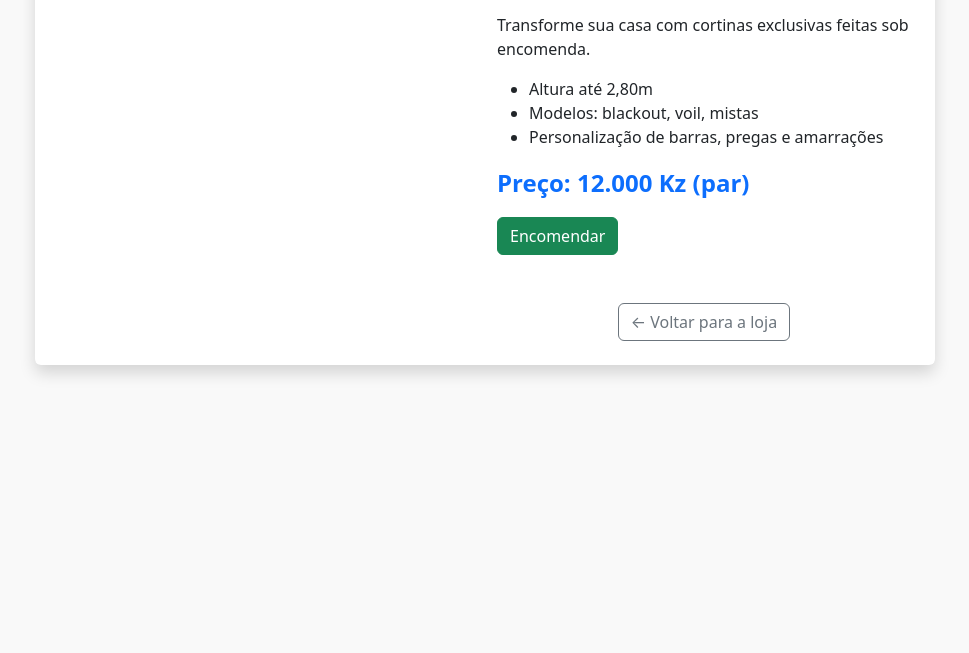
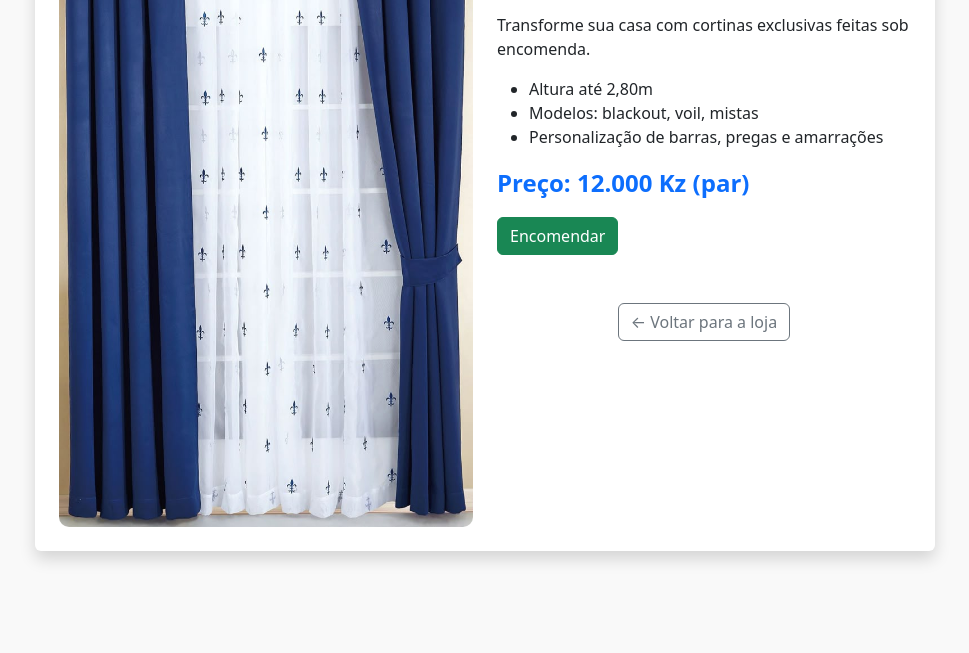
Before and after one commit to Edna2775/lojadecorOficial, a plain HTML site: page produto3.html in a window 1280 px wide. Shown: the part 147-800 px from the top of the page, without its empty margins (155-1124 px from the left). Drawn offline with nearby package versions, Linux system fonts and the light colour scheme.

Commit message:
Update produto3.html

```diff
--- a/produto3.html
+++ b/produto3.html
@@ -30,7 +30,7 @@
   <div class="container produto-detalhe bg-white p-4 shadow rounded">
     <div class="row">
       <div class="col-md-6">
-        <img src="assets/cortinas.jpg" alt="Cortinas sob medida" class="img-fluid" />
+        <img src="cortinas.jpg" alt="Cortinas sob medida" class="img-fluid" />
       </div>
       <div class="col-md-6">
         <h2>Cortinas sob medida</h2>
```
